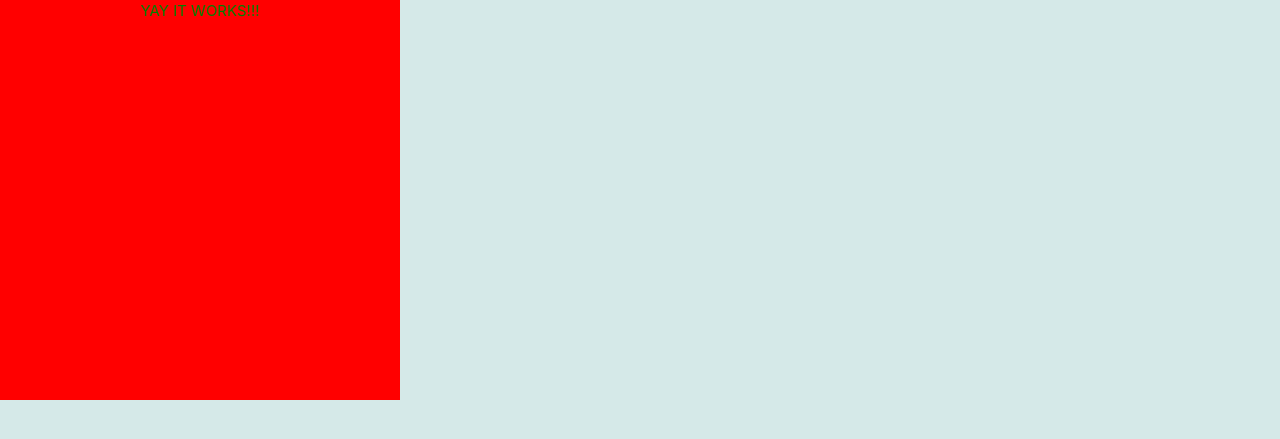
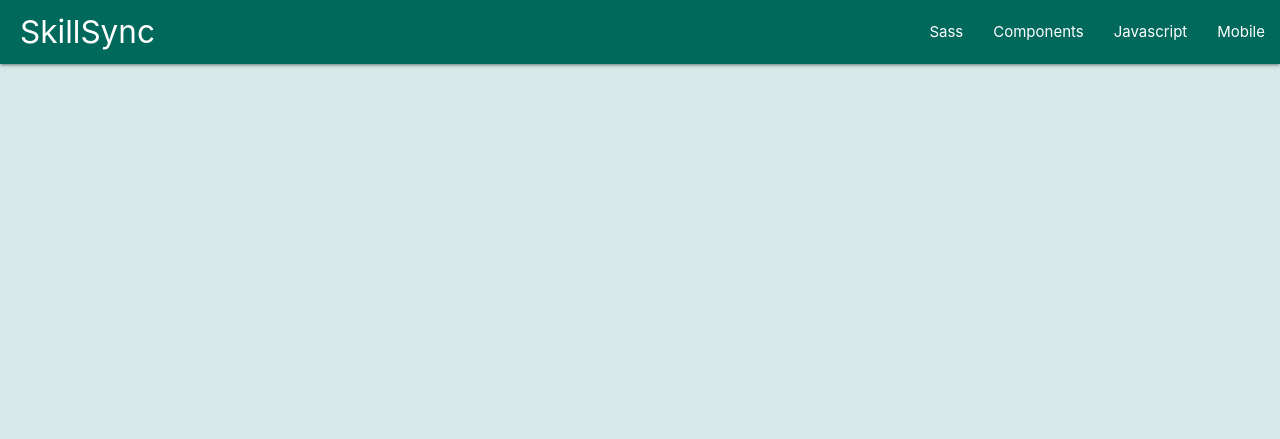
Before and after one commit to AlexanderMarriott/milestone-3, a Flask app: template templates/base.html in a window 1280 px wide. Shown: the top 439 px of the page. Run offline with Flask 3, Linux system fonts and the light colour scheme; the template is opened without the code that fills it, so the values that code supplies are empty; some libraries are stand-ins or nearby versions.

Commit message:
added structure to base html

```diff
--- a/templates/base.html
+++ b/templates/base.html
@@ -22,11 +22,45 @@
       type="text/css"
     />
     {% block styles %} {% endblock %}
-    <title>Task Manager</title>
+    <title>SkillSync</title>
   </head>
 
   <body>
-    <div class="test center-align">YAY IT WORKS!!!</div>
+    <nav>
+      <div class="nav-wrapper teal darken-3">
+        <a href="#!" class="brand-logo">SkillSync</a>
+        <a href="#" data-target="mobile-demo" class="sidenav-trigger"
+          ><i class="fas fa-bars"></i
+        ></a>
+        <ul class="right hide-on-med-and-down">
+          <li><a href="sass.html">Sass</a></li>
+          <li><a href="badges.html">Components</a></li>
+          <li><a href="collapsible.html">Javascript</a></li>
+          <li><a href="mobile.html">Mobile</a></li>
+        </ul>
+      </div>
+    </nav>
+
+    <ul class="sidenav" id="mobile-demo">
+      <li><a href="sass.html">Sass</a></li>
+      <li><a href="badges.html">Components</a></li>
+      <li><a href="collapsible.html">Javascript</a></li>
+      <li><a href="mobile.html">Mobile</a></li>
+    </ul>
+
+    <section>
+      <!-- flash messages-->
+      {% with messages = get_flashed_messages() %} {% if messages %} {% for
+      message in messages %}
+      <div class="row flashes">
+        <h4 class="light-blue lighten-4 center-align">{{ message }}</h4>
+      </div>
+      {% endfor %} {% endif %} {% endwith %}
+    </section>
+
+    <main class="container">
+      {% block content %} {% endblock %}
+    </main>
 
     <script
       src="https://code.jquery.com/jquery-3.7.1.min.js"
```
